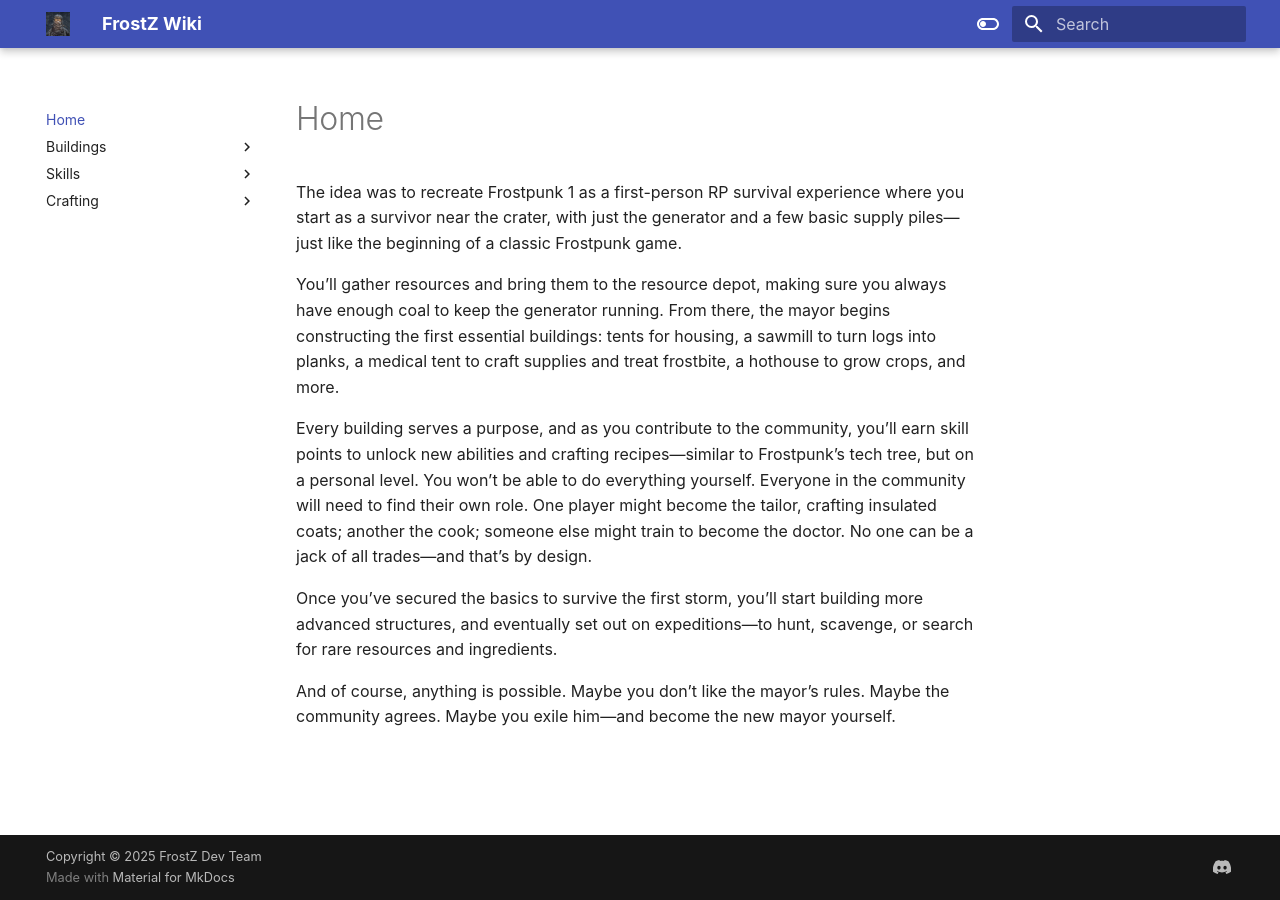
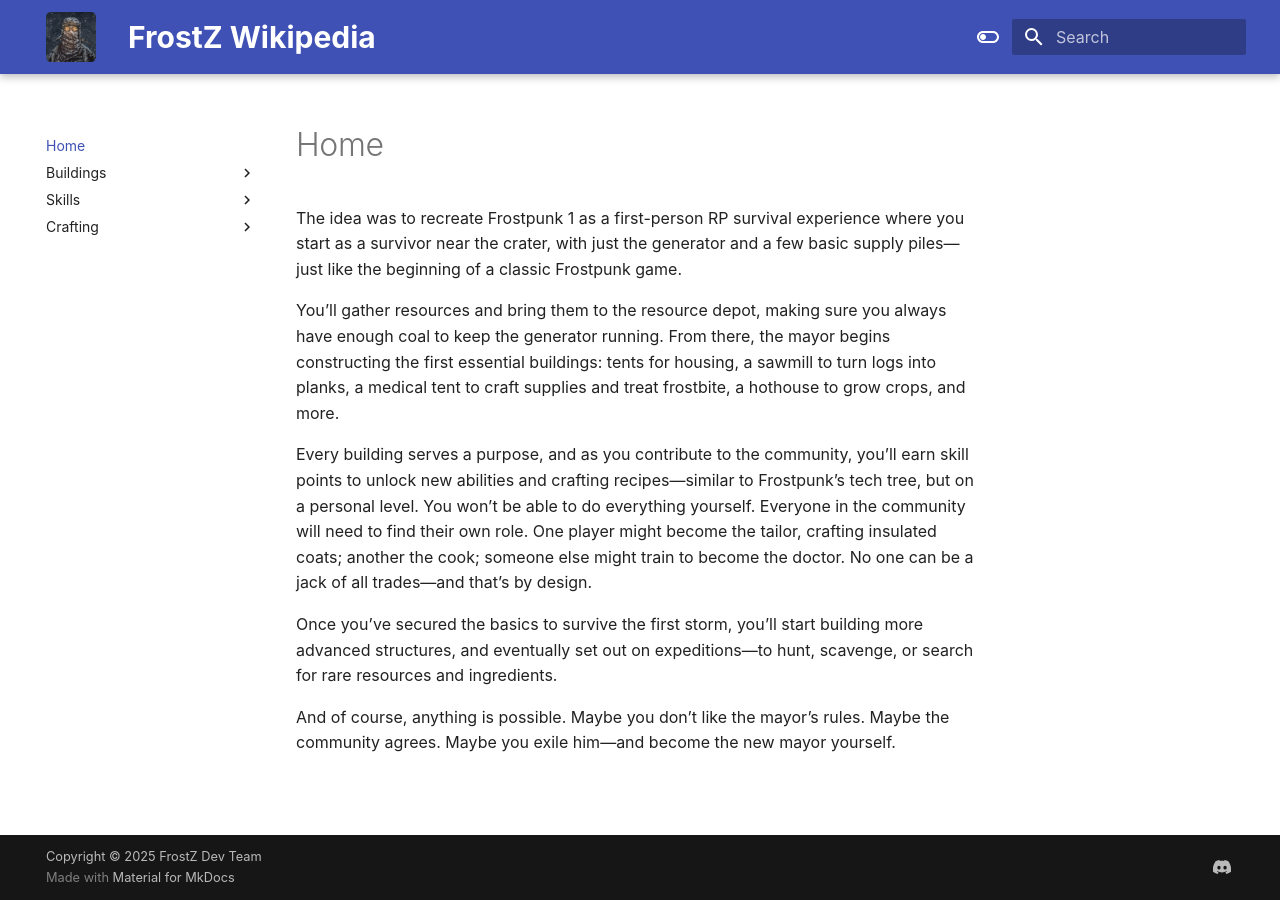
Before and after one commit to FrostZDev/Wiki, an MkDocs documentation site: the page built from docs/index.md, in a window 1280 px wide. Built offline with MkDocs 1.6.1 and Material for MkDocs 9.7.7, drawn with Linux system fonts in a browser that asks for light colours; some web fonts are replaced.

Commit message:
Styling commit

```diff
--- a/docs/assets/css/custom.css
+++ b/docs/assets/css/custom.css
@@ -1,3 +1,19 @@
 .md-nav__title {
     display: none;
 }
+
+.md-header__button.md-logo img {
+	height: 2.5rem;
+}
+
+.md-header__title
+{
+	font-size: 1.5rem;
+}
+
+img[alt=skillIcon] {
+	width: 1rem;
+	padding-bottom: 3px;
+	vertical-align: middle;
+
+	}
--- a/mkdocs.yml
+++ b/mkdocs.yml
@@ -1,4 +1,4 @@
-site_name: FrostZ Wiki
+site_name: FrostZ Wikipedia
 site_description: Wiki page for Frostpunk-themed full conversion mod for DayZ
 site_author: FrostZ Dev Team
 site_url: https://frostzdev.github.io/Wiki/
@@ -48,7 +48,7 @@
   - Buildings:
       - Buildings/generator.md
   - Skills:
-      - Skills/Skills.md
+      - Skills/Basics.md
   - Crafting:
       - Crafting/Workbenches.md
 
```
Also changed, not shown: docs/Skills/Basics.md (added, +11 -0 lines), docs/Skills/Skills.md (deleted, +0 -1 lines), docs/assets/images/logo.png.
